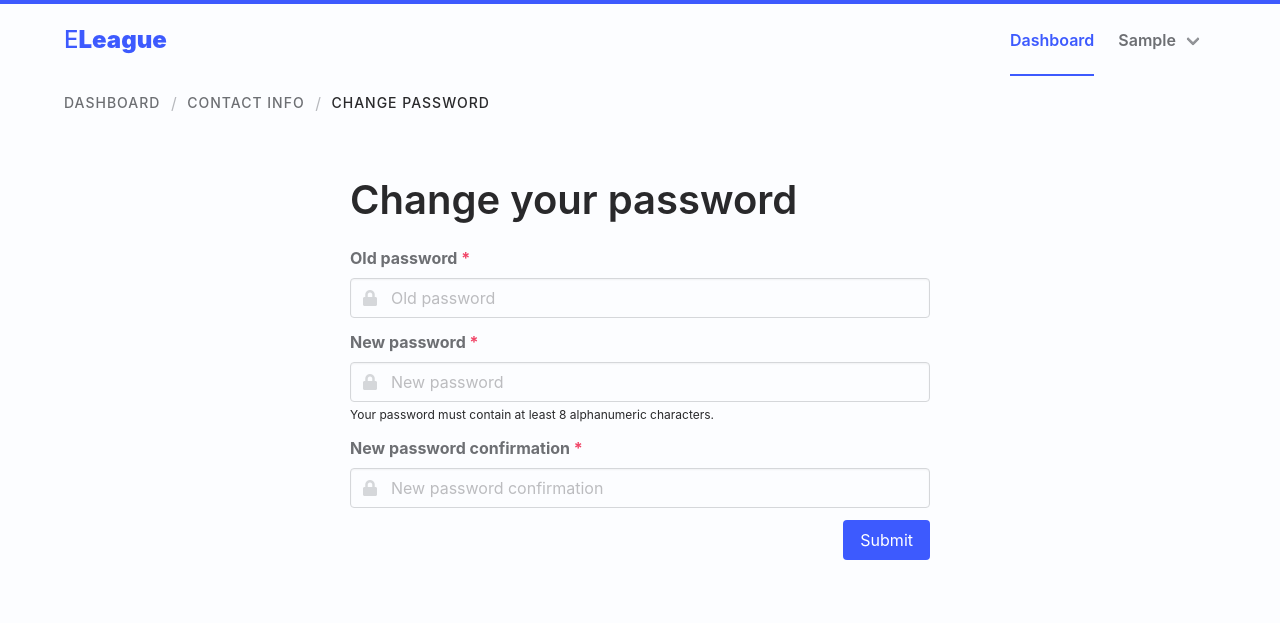
After one commit to davidjrichardson/eleague, a Django app: page /dashboard/profile/change_password in a window 1280 px wide. The commit adds this page. Shown: the top 623 px of the page. Run offline with Django 3.2, Linux system fonts and the light colour scheme; a user stored in the database is signed in; tables that the repository leaves empty hold one stand-in row (values such as "Sample post"); style sheets or scripts are compiled from the project's sources; some libraries are stand-ins or nearby versions; some web fonts are replaced.

Commit message:
Start work on the password change page

```diff
--- /dev/null
+++ b/dashboard/templates/dashboard/change_password.html
@@ -0,0 +1,42 @@
+{% extends 'dashboard/index.html' %}
+
+{% load navigation static %}
+
+{% block content %}
+  <div class="container is-section">
+    <nav class="breadcrumb" aria-label="breadcrumbs">
+      <ul>
+        <li><a href="{% url 'dashboard_index' %}">Dashboard</a></li>
+        <li><a href="{% url 'dashboard_contact_info' %}">Contact info</a></li>
+        <li class="{% is_nav_active 'dashboard_change_password' %}"><a href="{% url 'dashboard_change_password' %}"
+                                                                       aria-current="page">Change password</a></li>
+      </ul>
+    </nav>
+  </div>
+
+  <section class="section">
+    {% if form.non_field_errors %}
+      <div class="columns">
+        <div class="column is-8 is-offset-2 is-6-desktop is-offset-3-desktop">
+          {% include 'partials/err_notification.html' with error=form.non_field_errors.0 %}
+        </div>
+      </div>
+    {% endif %}
+    <div class="columns">
+      <div class="column is-6 is-offset-3">
+        <h2 class="title is-size-2">Change your password</h2>
+        <form method="post" action=".">
+          {% csrf_token %}
+          {% include 'partials/form_field.html' with field=form.old_password %}
+          {% include 'partials/form_field.html' with field=form.new_password1 custom_help=custom_help_labels %}
+          {% include 'partials/form_field.html' with field=form.new_password2 %}
+          <div class="field is-grouped is-grouped-right">
+            <div class="control">
+              <input class="button is-primary" type="submit" value="Submit"/>
+            </div>
+          </div>
+        </form>
+      </div>
+    </div>
+  </section>
+{% endblock %}
--- a/dashboard/templates/dashboard/user_profile.html
+++ b/dashboard/templates/dashboard/user_profile.html
@@ -51,8 +51,7 @@
           <h3 class="title is-size-3">My Account</h3>
           <aside class="menu">
             <ul class="menu-list">
-              {# TODO: Add a link here #}
-              <li><a href="#">Change Your Password</a></li>
+              <li><a href="{% url 'dashboard_change_password' %}">Change Your Password</a></li>
             </ul>
           </aside>
         </div>
--- a/dashboard/urls.py
+++ b/dashboard/urls.py
@@ -1,12 +1,13 @@
 from django.contrib.auth.views import LoginView, LogoutView
 from django.urls import path
 
-from dashboard.views import DashboardIndexView, UserProfileView
+from dashboard.views import DashboardIndexView, UserProfileView, ChangePasswordView
 
 urlpatterns = [
     path('login/', LoginView.as_view(), name='dashboard_login'),
     path('logout/', LogoutView.as_view(), name='dashboard_logout'),
     path('reset/', LoginView.as_view(), name='dashboard_reset_pass'),
     path('profile/', UserProfileView.as_view(), name='dashboard_contact_info'),
+    path('profile/change_password', ChangePasswordView.as_view(), name='dashboard_change_password'),
     path('', DashboardIndexView.as_view(), name='dashboard_index')
 ]
--- a/dashboard/views.py
+++ b/dashboard/views.py
@@ -1,7 +1,10 @@
 from django.contrib.auth.mixins import LoginRequiredMixin
+from django.contrib.auth.password_validation import password_validators_help_texts
 from django.shortcuts import render
 from django.views import View
 from django.views.generic import TemplateView
+from django.contrib.auth.forms import PasswordChangeForm
+
 
 from .models import ELeagueUser
 
@@ -14,7 +17,12 @@ class DashboardIndexView(LoginRequiredMixin, TemplateView):
 
     def get_context_data(self, **kwargs):
         # TODO: Generate context data
-        return super().get_context_data(**kwargs)
+        context = super().get_context_data(**kwargs)
+
+        context.update({
+            "university": ELeagueUser.objects.get(user=self.request.user).university
+        })
+        return context
 
 
 class UserProfileView(LoginRequiredMixin, View):
@@ -34,5 +42,23 @@ class UserProfileView(LoginRequiredMixin, View):
 
         return render(request, self.template_name, context=context)
 
+
+class ChangePasswordView(LoginRequiredMixin, View):
+    login_url = '/dashboard/login/'
+    redirect_field_name = 'next'
+
+    success_url = '/dashboard/profile/'
+
+    template_name = 'dashboard/change_password.html'
+
+    def get(self, request):
+        context = {
+            "form": PasswordChangeForm(request.user),
+            "university": ELeagueUser.objects.get(user=request.user).university,
+            "custom_help_labels": ['Your password must contain at least 8 alphanumeric characters.']
+        }
+
+        return render(request, self.template_name, context=context)
+
     def post(self, request):
         raise NotImplementedError
--- a/eleague/templates/partials/form_control.html
+++ b/eleague/templates/partials/form_control.html
@@ -3,8 +3,7 @@
   <input
       class="input {% if form.non_field_errors or field.errors %}is-danger{% endif %} {% if read_only %}is-static{% endif %}"
       name="{{ field.name }}" id="{{ field.id_for_label }}"
-      placeholder="
-          {% if field.field.widget.attrs.placeholder %}{{ field.field.widget.attrs.placeholder }}{% else %}{% if custom_label %}{{ custom_label }}{% else %}{{ field.label }}{% endif %}{% endif %}"
+      placeholder="{% if field.field.widget.attrs.placeholder %}{{ field.field.widget.attrs.placeholder }}{% else %}{% if custom_label %}{{ custom_label }}{% else %}{{ field.label }}{% endif %}{% endif %}"
       type="{{ field.field.widget.input_type }}"
       {% if field.field.required %}required{% endif %}
       {% if field.value %}value="{{ field.value }}"{% endif %}
--- a/eleague/templates/partials/form_field.html
+++ b/eleague/templates/partials/form_field.html
@@ -24,8 +24,12 @@
       {% if custom_label %}{{ custom_label }}{% else %}{{ field.label }}{% endif %}{% if field.field.required %}
         <span class="is-required">*</span>{% endif %}</label>
     {% include 'partials/form_control.html' with field=field read_only=read_only custom_icon=custom_icon custom_label=custom_label %}
-    {% if field.help_text %}
-      <p class="help">{{ field.help_text }}</p>
+    {% if field.help_text or custom_help %}
+      {% for help in custom_help %}
+        <p class="help">{{ help }}</p>
+      {% empty %}
+        <p class="help">{{ field.help_text }}</p>
+      {% endfor %}
     {% endif %}
     {% if field.errors %}
       {% for error in field.errors %}
--- a/eleague/templatetags/navigation.py
+++ b/eleague/templatetags/navigation.py
@@ -6,4 +6,4 @@ register = template.Library()
 
 @register.simple_tag(takes_context=True)
 def is_nav_active(context, reverse_name):
-    return 'is-active' if reverse(reverse_name) == context.request.path else ''
+    return 'is-active' if reverse(reverse_name) in context.request.path else ''
```
